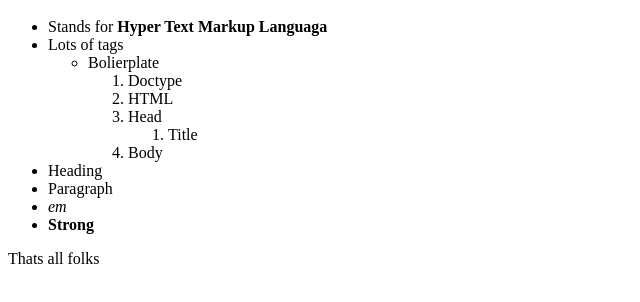
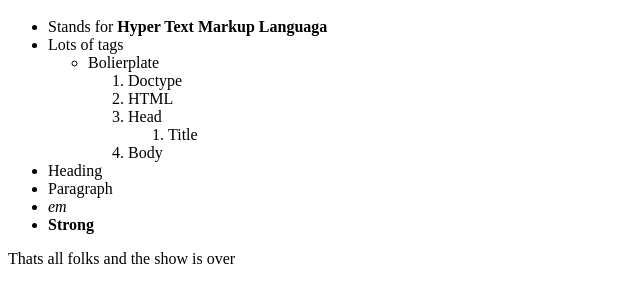
Before and after one commit to syedshaffeeru/projects, a plain HTML site: page index.html in a window 1280 px wide. Shown: the part 254-556 px from the top of the page, without its empty margins (0-640 px from the left). Drawn offline with Linux system fonts and the light colour scheme.

Commit message:
version 2

```diff
--- a/index.html
+++ b/index.html
@@ -41,6 +41,6 @@
         <li><em>em</em></li>
         <li><strong>Strong</strong></li>
     </ul>
-    Thats all folks
+    Thats all folks and the show is over
 </body>
 </html>
```
